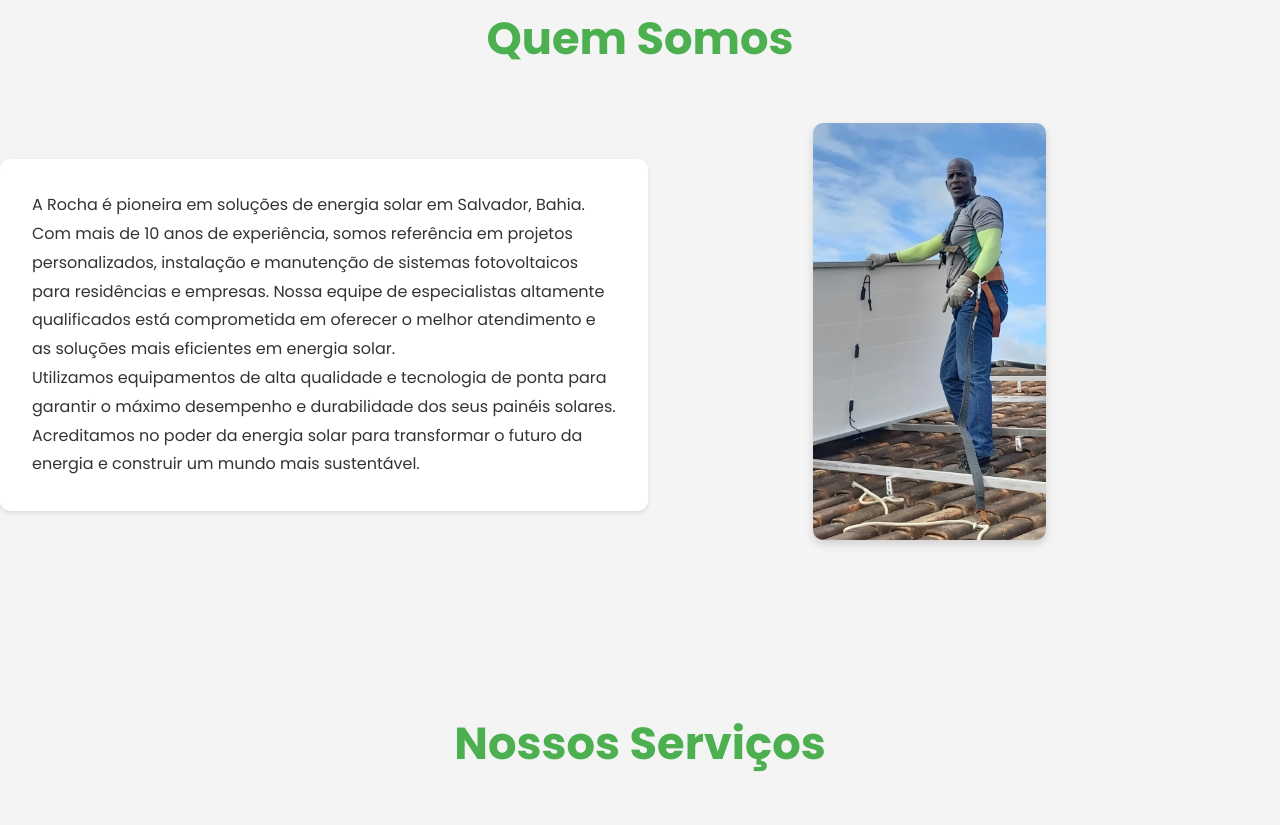
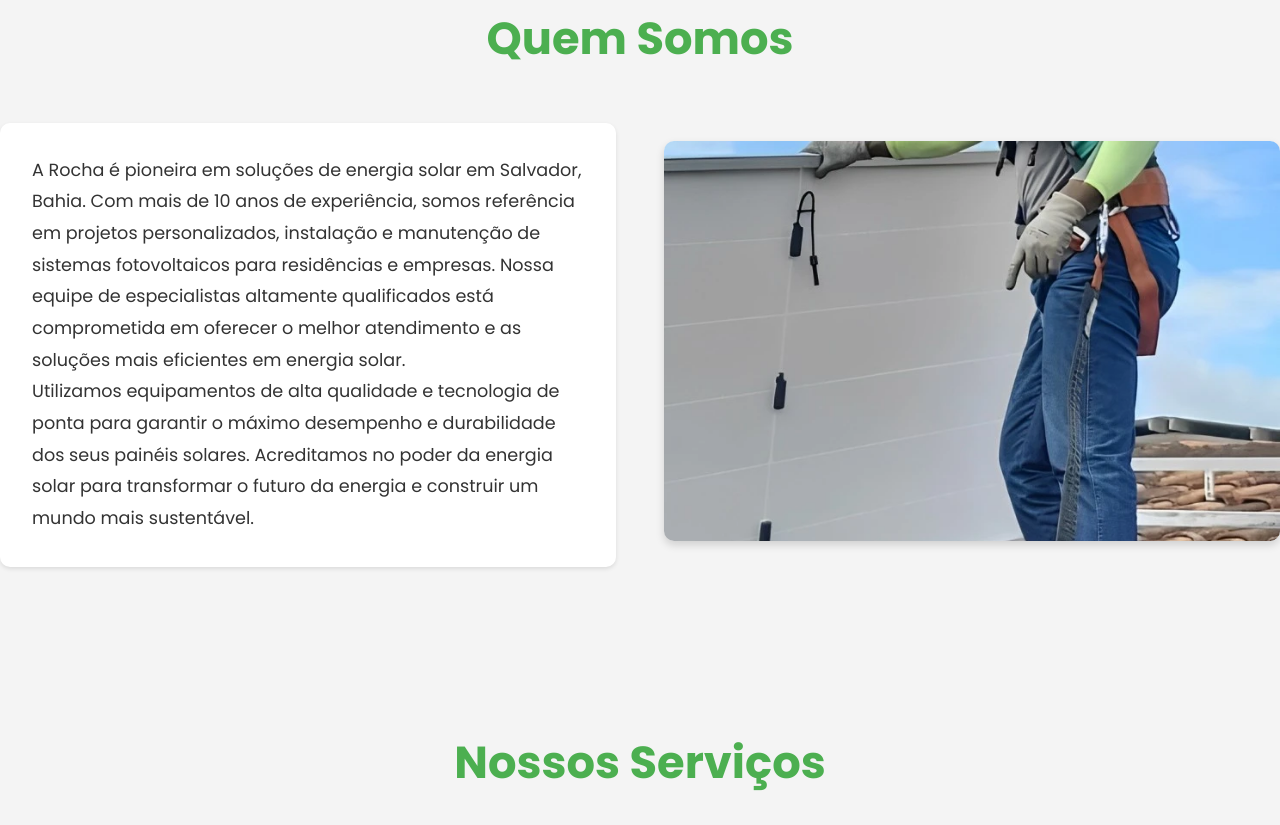
Before and after one commit to LuisT-ls/Projeto-Energia-Solar, a plain HTML site: page index.html in a window 1280 px wide. Shown: the part 877-1702 px from the top of the page. Drawn offline with nearby package versions, Linux system fonts and the light colour scheme.

Commit message:
implementação da bibliotexa AOS

```diff
--- a/index.html
+++ b/index.html
@@ -94,7 +94,11 @@
         <div class="container">
           <h2>Quem Somos</h2>
           <article class="sobre-content">
-            <div class="sobre-text">
+            <div
+              class="sobre-text"
+              data-aos="fade-right"
+              data-aos-duration="1000"
+            >
               <p>
                 A Rocha é pioneira em soluções de energia solar em Salvador,
                 Bahia. Com mais de 10 anos de experiência, somos referência em
@@ -117,6 +121,8 @@
                 src="Image/Imagem-Rocha.webp"
                 alt="Equipe de instalação de painéis solares"
                 loading="lazy"
+                data-aos="fade-up"
+                data-aos-duration="1000"
               />
             </aside>
           </article>
@@ -386,7 +392,8 @@
     <footer>
       <div class="container">
         <p>
-          &copy; 2024 Instalações Salvador - Soluções Completas em Energia Solar e Elétrica
+          &copy; 2024 Instalações Salvador - Soluções Completas em Energia Solar
+          e Elétrica
         </p>
       </div>
     </footer>
--- a/script.js
+++ b/script.js
@@ -114,3 +114,12 @@ orcamentoBtn.addEventListener('click', event => {
     })
   }
 })
+
+const form = document.getElementById('contact-form')
+
+form.addEventListener('submit', function (event) {
+  if (!form.checkValidity()) {
+    event.preventDefault()
+    form.classList.add('was-validated')
+  }
+})
--- a/style.css
+++ b/style.css
@@ -182,34 +182,43 @@ section h2 {
 }
 
 .sobre-content {
-  display: flex;
-  align-items: center;
-  justify-content: space-between;
-  gap: 3rem;
+  display: grid; /* Usando Grid Layout */
+  grid-template-columns: 1fr 1fr; /* Duas colunas de tamanhos iguais */
+  gap: 3rem; /* Espaçamento entre as colunas */
+  align-items: center; /* Alinha os itens verticalmente ao centro */
+}
+
+.sobre-image img {
+  width: 100%; /* Imagem ocupa toda a largura da coluna */
+  max-height: 400px; /* Altura máxima da imagem */
+  object-fit: cover; /* Mantém a proporção da imagem */
+  border-radius: 10px; /* Bordas arredondadas */
+  box-shadow: 0 4px 8px rgba(0, 0, 0, 0.15); /* Sombra */
 }
 
 .sobre-text {
-  flex: 1;
   padding: 2rem;
   background-color: white;
   border-radius: 10px;
   box-shadow: 0 2px 4px rgba(0, 0, 0, 0.1);
+  font-size: 1.1rem; /* Aumenta o tamanho da fonte */
+  line-height: 1.8; /* Ajusta o espaçamento entre linhas */
 }
 
-.sobre-text p {
-  line-height: 1.8;
+/* Animações com AOS (opcional) */
+.sobre-image img {
+  opacity: 0; /* Imagem começa invisível */
+  transform: translateY(20px); /* Imagem começa deslocada para baixo */
 }
 
-.sobre-image {
-  flex: 1;
+.sobre-image img[data-aos='fade-up'] {
+  opacity: 1; /* Imagem aparece com fade-up */
+  transform: translateY(0); /* Imagem volta à posição original */
 }
 
-.sobre-image img {
-  max-width: 40%;
-  height: auto;
-  border-radius: 10px;
-  box-shadow: 0 4px 8px rgba(0, 0, 0, 0.15);
-  margin-left: 20%;
+.sobre-text[data-aos='fade-right'] {
+  opacity: 1; /* Texto aparece com fade-right */
+  transform: translateX(0); /* Texto volta à posição original */
 }
 
 /* Estilos da Seção "Serviços" */
```
